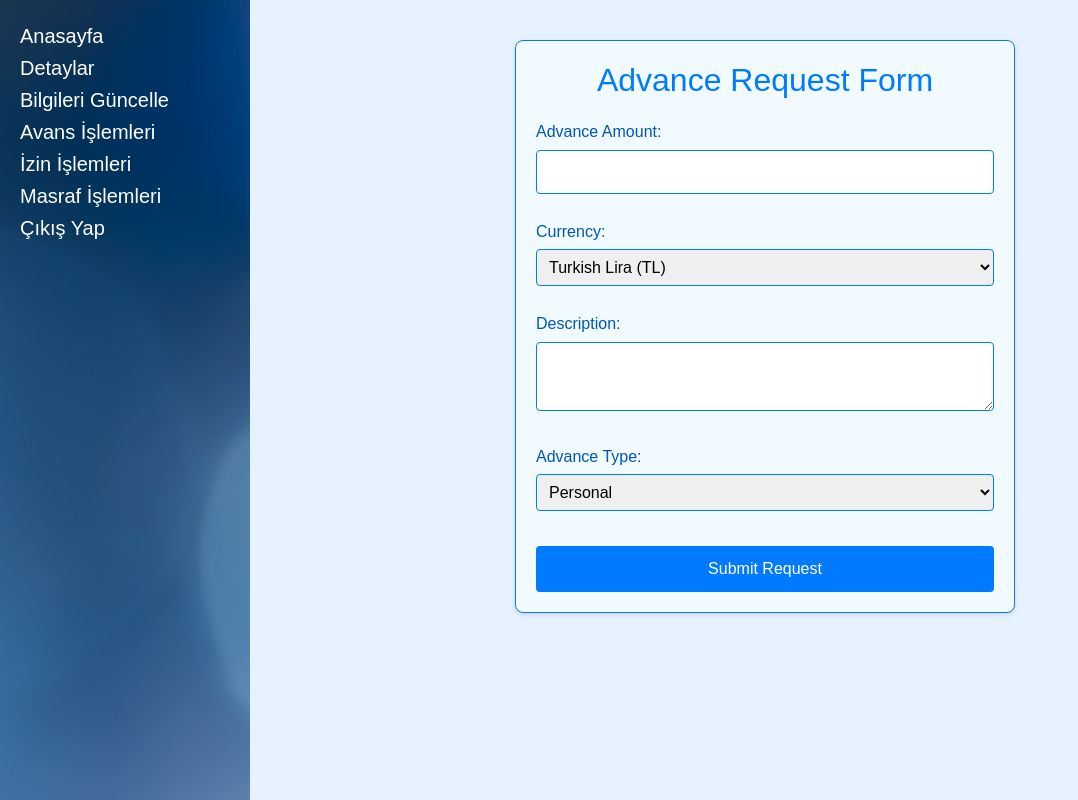
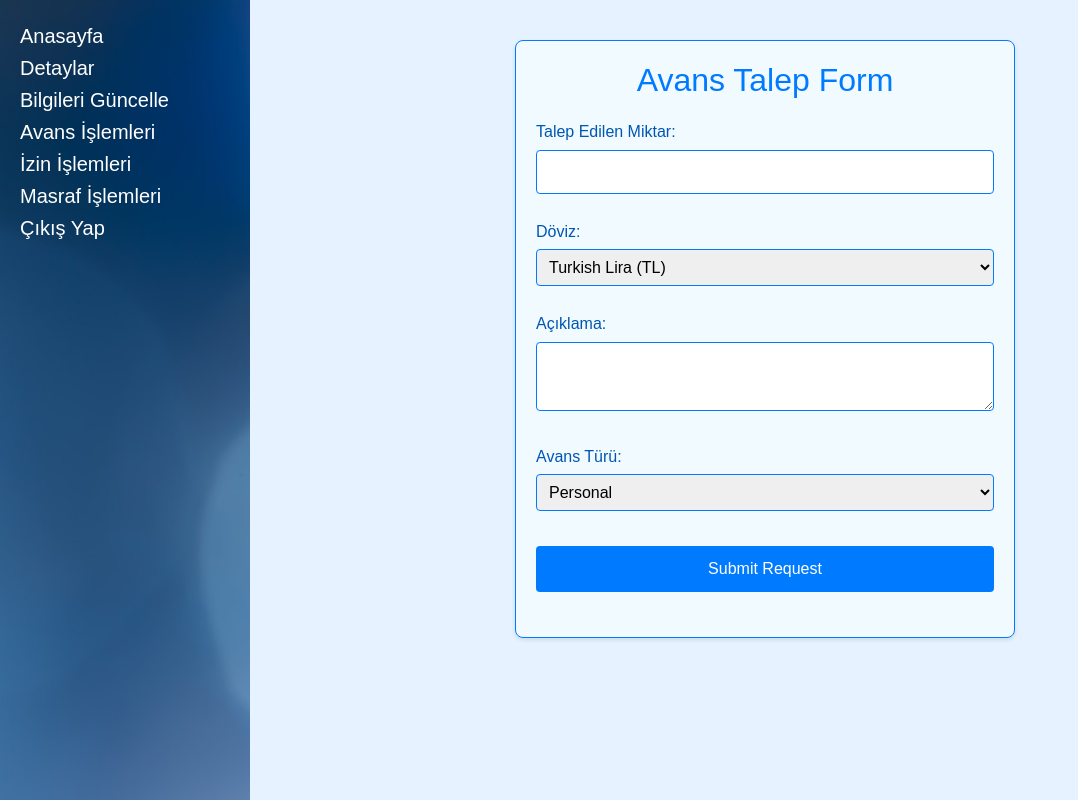
Before and after one commit to Esudekarakus/HumanResourcesFrontEndProject, a React (Vite) app: page /advancerequestform in a window 1280 px wide. Shown: the top 800 px of the page, without its empty margins (0-1078 px from the left). Built offline with nearby package versions, Linux system fonts and the light colour scheme; no server answers.

Commit message:
success mesajları düzenlendi

```diff
--- a/src/components/Login/SignIn.jsx
+++ b/src/components/Login/SignIn.jsx
@@ -92,7 +92,7 @@ const Login = () => {
         setErrMsg(errorMessages.join('\n'));
         setErrorDiv(true);
       }else{
-        setErrMsg("Kullanıcı adı veyahut Şifreniz yanlış tekrar kontrol ediniz..")
+        setErrMsg("Kullanıcı adı veya şifre hatalı tekrar kontrol ediniz..")
       }
 
     } catch (err) {
--- a/src/components/Personel/AdvanceForm.jsx
+++ b/src/components/Personel/AdvanceForm.jsx
@@ -58,6 +58,7 @@ const AdvanceRequestForm = () => {
   const [description, setDescription] = useState('');
   const [advanceType, setAdvanceType] = useState('1');
   const [errorMessage, setErrorMessage] = useState('');
+  const [successMessage, setSuccessMessage] = useState('');
   const [personalIdRole, setPersonalIdRole] = useState({ personalId: '', personalRole: '' });
 
   const personalId = useSelector((state) => state.userDetails.personalId);
@@ -86,7 +87,7 @@ const AdvanceRequestForm = () => {
 
     try {
       await createAdvance(advanceData);
-      alert('Advance request submitted successfully.');
+
       // Reset the form
       setAmount('');
       setCurrency('1');
@@ -109,18 +110,16 @@ const AdvanceRequestForm = () => {
         body: JSON.stringify(advanceData),
       });
 
-      if (!response.ok) {
-        const contentType = response.headers.get('Content-Type');
-        if (contentType && contentType.includes('application/json')) {
-          const errorData = await response.json();
-          throw new Error(errorData.message || 'Server error.');
-        } else {
-          const errorText = await response.text();
-          throw new Error(errorText || 'Unexpected error occurred. Please try again later.');
-        }
+      if (response.ok) {
+        setSuccessMessage('Talebiniz işleme alınmıştır');
+        setTimeout(() => setSuccessMessage(''), 4000);
+
+      }
+      else{
+        alert('İşlem başarısız')
       }
 
-      return await response.json();
+
     } catch (error) {
       console.error('Error during the request:', error);
       throw error;
@@ -129,15 +128,16 @@ const AdvanceRequestForm = () => {
 
   return (
     <div style={styles.card}>
+
       <form onSubmit={handleSubmit}>
-        <h2 style={styles.header}>Advance Request Form</h2>
+        <h2 style={styles.header}>Avans Talep Form</h2>
         {errorMessage && <p style={styles.errorMessage}>{errorMessage}</p>}
         <div style={styles.formGroup}>
-          <label style={styles.label}>Advance Amount:</label>
+          <label style={styles.label}>Talep Edilen Miktar:</label>
           <input style={styles.input} type="number" value={amount} onChange={(e) => setAmount(e.target.value)} required />
         </div>
         <div style={styles.formGroup}>
-          <label style={styles.label}>Currency:</label>
+          <label style={styles.label}>Döviz:</label>
           <select style={styles.select} value={currency} onChange={(e) => setCurrency(e.target.value)} required>
             <option value="1">Turkish Lira (TL)</option>
             <option value="2">US Dollar (USD)</option>
@@ -145,11 +145,11 @@ const AdvanceRequestForm = () => {
           </select>
         </div>
         <div style={styles.formGroup}>
-          <label style={styles.label}>Description:</label>
+          <label style={styles.label}>Açıklama:</label>
           <textarea style={styles.input} value={description} onChange={(e) => setDescription(e.target.value)} required></textarea>
         </div>
         <div style={styles.formGroup}>
-          <label style={styles.label}>Advance Type:</label>
+          <label style={styles.label}>Avans Türü:</label>
           <select style={styles.select} value={advanceType} onChange={(e) => setAdvanceType(e.target.value)} required>
             <option value="1">Personal</option>
             <option value="2">Health</option>
@@ -158,6 +158,8 @@ const AdvanceRequestForm = () => {
         </div>
         <button type="submit" style={styles.submitButton}>Submit Request</button>
       </form>
+      <br/>
+      {successMessage && <div className="success-message">{successMessage}</div>}
     </div>
   );
 };
--- a/src/components/UpdateDetails.css
+++ b/src/components/UpdateDetails.css
@@ -69,3 +69,8 @@ body {
   color: #333;
   background: #f4f4f4;
 }
+
+.success-message{
+  color: #0056b3;
+  /* background-color: blue; */
+}
--- a/src/components/UpdateDetails.jsx
+++ b/src/components/UpdateDetails.jsx
@@ -72,7 +72,7 @@ function PersonelGuncellemeFormu() {
         setValues(initialFieldValues); // Reset form fields
         setFileInputKey(Date.now()); // Reset file input
         setSuccessMessage('Güncelleme başarılı');
-        setTimeout(() => setSuccessMessage(''), 5000);
+        setTimeout(() => setSuccessMessage(''), 3000);
       } else {
         const errorText = await response.text();
         console.error('Sunucudan hata döndü:', errorText);
@@ -108,7 +108,7 @@ function PersonelGuncellemeFormu() {
   const applyErrorClass = field => ((field in errors && errors[field]==false)?'invalid-field':'')
   return (
 <div className="form-container">
-{successMessage && <div className="success-message">{successMessage}</div>}
+
 <form onSubmit={handleSubmit}>
 <img src={values.imgSrc}  className='card-img-top'  />
 <div  className="form-group">
@@ -121,7 +121,9 @@ function PersonelGuncellemeFormu() {
 <label>Telefon: <input type="tel" name="phoneNumber" value={values.phoneNumber} onChange={handleChange}  className={""+applyErrorClass('phoneNumber')}/></label>
 </div>
 <button type="submit">Bilgileri Güncelle</button>
+<br/>
 </form>
+{successMessage && <div className="success-message">{successMessage}</div>}
 </div>
   );
 }
```
